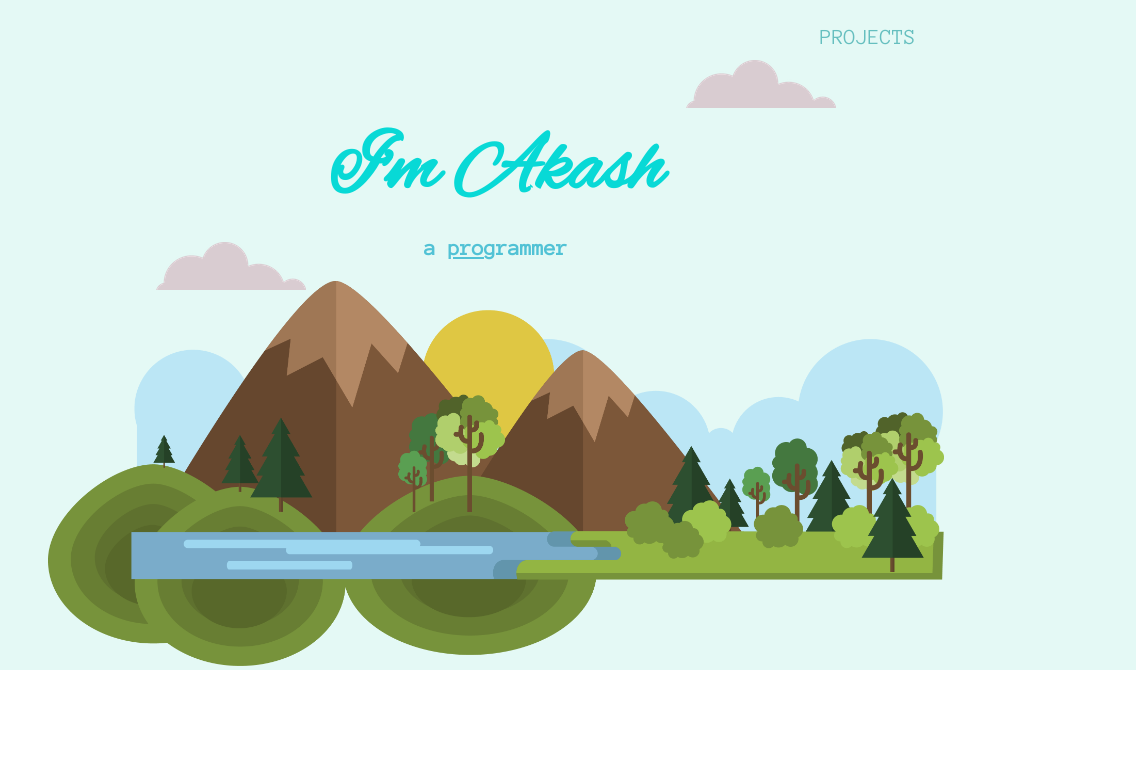
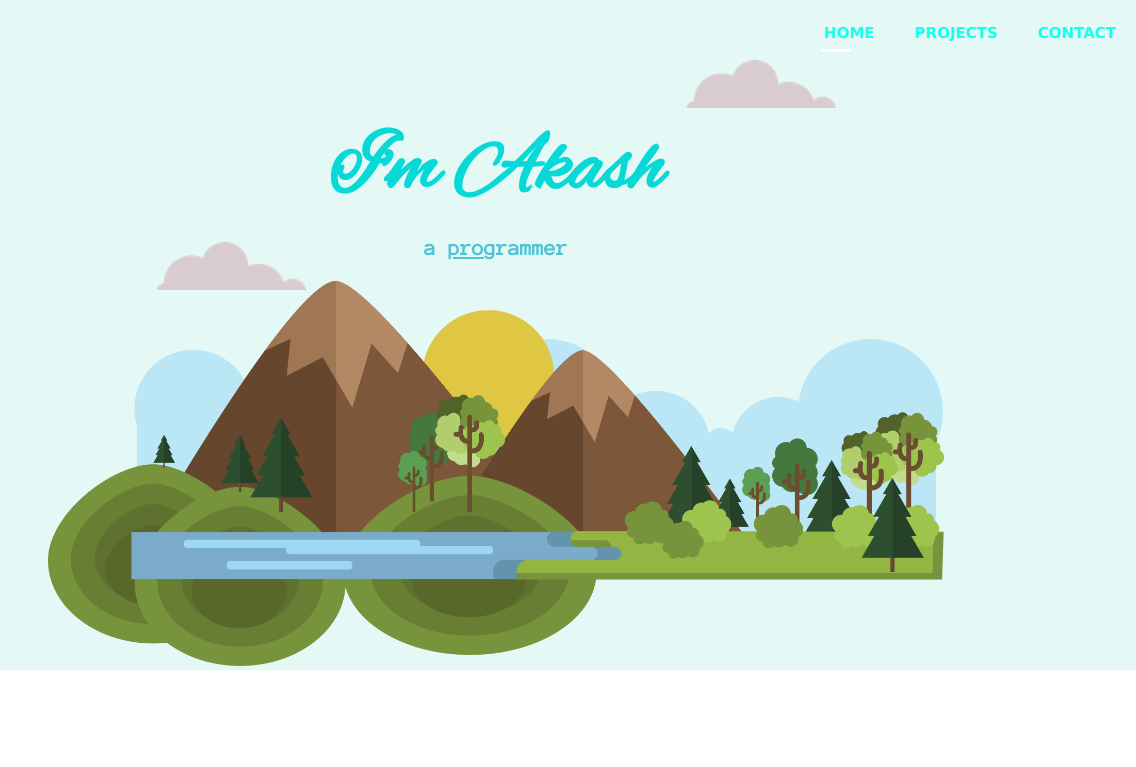
Before and after one commit to Viperz75/Portfolio, a plain HTML site: page index.html in a window 1280 px wide. Shown: the top 767 px of the page, 144-1280 px from the left. Drawn offline with Linux system fonts and the light colour scheme; a web font is replaced by a local one.

Commit message:
Add files via upload

```diff
--- a/index.html
+++ b/index.html
@@ -38,7 +38,12 @@
     <img class="top-cloud" src="image/cloud.png" alt="Cloud Image">
     <h1>I'm Akash</h1>
     <p style="color: #51c2d5"><strong>a <span class="pro">pro</span>grammer</strong></p>
-    <p class="project-option"><a href="projects.html" style="cursor:pointer">PROJECTS</a></p>
+    <nav>
+      <a href="https://www.akashmahmud.ml">HOME</a>
+      <a href="projects.html">PROJECTS</a>
+      <a href="contact.html">CONTACT</a>
+      <div id="indicator"></div>
+    </nav>
 
     <img class="bottom-cloud" src="image/cloud.png" alt="Cloud Image">
     <img src="image/hill.png" alt="Mountain Image" height="385">
--- a/styles.css
+++ b/styles.css
@@ -9,12 +9,144 @@ body {
     text-decoration: underline;
 }
 
-.project-option{
+nav
+{
     position: absolute;
-    right: 200px;
-    bottom: 600px;
-    font-family: Anonymous Pro;
+    top: 5%;
+    right: 0;
+    left: 850;
+    width: 319px;
+    display: table;
+    margin: 0 auto;
+    transform: translateY(-50%);
 }
+
+nav a
+{
+    position: relative;
+    width: 33.333%;
+    display: table-cell;
+    text-align: center;
+    color: #14ffec;
+    font-size: 15px;
+    text-decoration: none;
+    font-family: Verdana, Geneva, Tahoma, sans-serif;
+    font-weight: bold;
+    padding: 10px 20px;
+    transition: 0.2s ease color;
+}
+
+nav a:before, nav a:after
+{
+    content: "";
+    position: absolute;
+    border-radius: 50%;
+    transform: scale(0);
+    transition: 0.2s ease transform;
+}
+
+nav a:before
+{
+    top: 0;
+    left: 10px;
+    width: 6px;
+    height: 6px;
+}
+
+nav a:after
+{
+    top: 5px;
+    left: 18px;
+    width: 4px;
+    height: 4px
+}
+
+nav a:nth-child(1):before
+{
+    background-color: yellow;
+}
+
+nav a:nth-child(1):after
+{
+    background-color: red;
+}
+
+nav a:nth-child(2):before
+{
+    background-color: #00e2ff;
+}
+
+nav a:nth-child(2):after
+{
+    background-color: #89ff00;
+}
+
+nav a:nth-child(3):before
+{
+    background-color: purple;
+}
+
+nav a:nth-child(3):after
+{
+    background-color: palevioletred;
+}
+
+#indicator
+{
+    position: absolute;
+    left: 5%;
+    bottom: 0;
+    width: 30px;
+    height: 3px;
+    background-color: #fff;
+    border-radius: 5px;
+    transition: 0.2s ease left;
+}
+
+nav a:hover
+{
+    color: #a6e3e9;
+}
+
+nav a:hover:before, nav a:hover:after
+{
+    transform: scale(1);
+}
+
+nav a:nth-child(1):hover ~ #indicator
+{
+    background: linear-gradient(130deg, yellow, red);
+}
+
+nav a:nth-child(2):hover ~ #indicator
+{
+    left: 34%;
+    background: linear-gradient(130deg, #00e2ff, #89ff00);
+}
+
+nav a:nth-child(3):hover ~ #indicator
+{
+    left: 70%;
+    background: linear-gradient(130deg, purple, palevioletred);
+}
+
+#ytd-url {
+  display: block;
+  position: fixed;
+  right: 0;
+  bottom: 0;
+  padding: 10px 14px;
+  margin: 20px;
+  color: #fff;
+  font-family: Arial;
+  font-size: 14px;
+  text-decoration: none;
+  background-color: #000;
+  border-radius: 4px;
+  box-shadow: 0 10px 20px -5px rgba(0, 0, 0, 0.3);
+  z-index: 125;
+}
+
 
 .logo{
     position: absolute;
```
